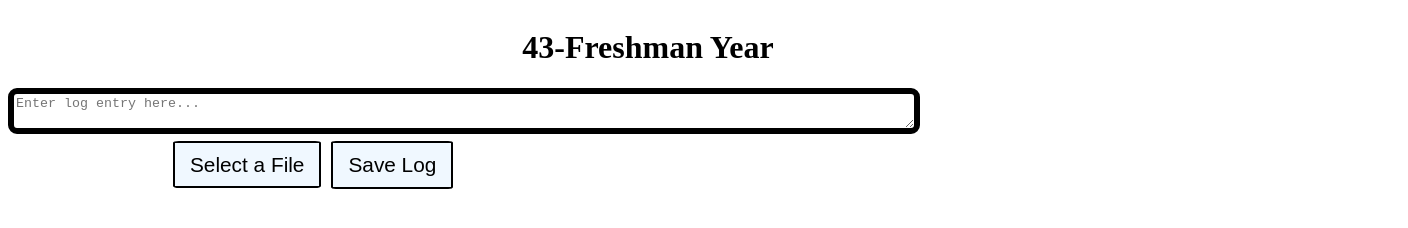
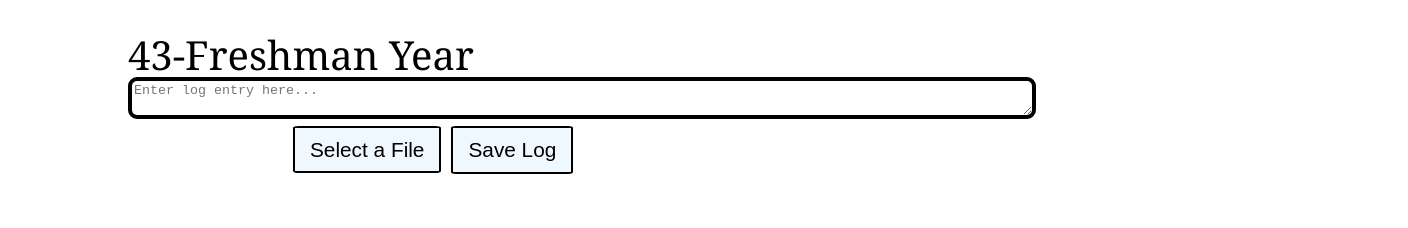
Before and after one commit to MrRiceGuy/logface, a website: page public/index.html in a window 1280 px wide. Shown: the whole page, 1408 px wide, since content can reach past the window. Drawn offline with Linux system fonts and the light colour scheme; no server answers.

Commit message:
Main log only please.

```diff
--- a/public/styles.css
+++ b/public/styles.css
@@ -3,9 +3,19 @@
 
 #logContainer{
 width: 80vw;
-display: inline-block;
+margin:auto;
 }
 
+#banner h1{
+    font: normal normal normal 2.5em Georgia, sans-serif;
+
+}
+
+#banner{
+    margin:auto;
+    width: 100vw;
+    height: 50px;
+}
 
 #logEntries {
     width: 70vw;
@@ -17,8 +27,12 @@ display: inline-block;
     margin-bottom: 10px;
     border-bottom: 1px solid #ddd;
     padding-bottom: 5px;
+    background-color: #e7e7e7;
 }
 
+.log-entry p{
+    font:  normal normal normal 1.2em Georgia, sans-serif;
+}
 .log-entry img {
     display: block;
     max-width: 100%;
@@ -27,16 +41,11 @@ display: inline-block;
     border-radius: 6px;
 }
 
-#banner{
-    margin:auto;
-    text-align: center;
-    width: 100vw;
-}
+
 
 #logInput{
-
     margin:auto;
-    border: 6px solid black;
+    border: 4px solid black;
     border-radius: 9px;
     width: 70vw;
 }
```
